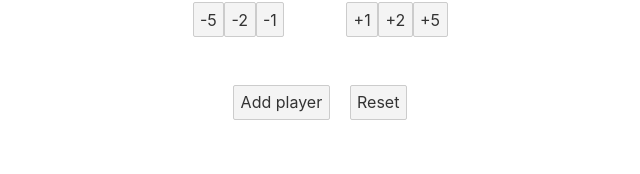
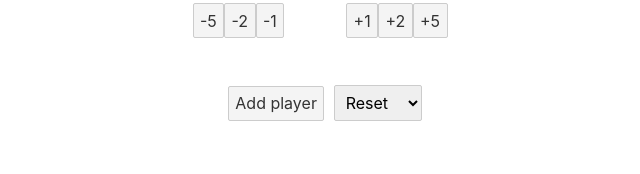
Before and after one commit to ciscoheat/scorecounter, a Svelte app: page / in a window 1280 px wide. Shown: the part 126-300 px from the top of the page, without its empty margins (320-960 px from the left). Built offline with nearby package versions, Linux system fonts and the light colour scheme.

Commit message:
Only scores can now be reset. Timer panel sticky.

```diff
--- a/src/App.svelte
+++ b/src/App.svelte
@@ -68,6 +68,18 @@
 		game.players.add()
 		focusOnLastInputField()
 	}
+
+	let resetType
+	const reset = () => {
+		if(resetType == '' || !window.confirm('Are you sure?')) return
+
+		game.reset(resetType)
+
+		if(resetType == 'all')
+			focusOnLastInputField()
+
+		resetType = ''
+	}
 </script>
 
 <header>
@@ -95,7 +107,11 @@
 </main>
 <footer>
 	<button on:click={addPlayer}>Add player</button>
-	<button on:click={() => {if(window.confirm('Are you sure?')) {game.reset(); focusOnLastInputField(); }}}>Reset</button>
+	<select bind:value={resetType} on:change={reset}>
+		<option value="">Reset</option>
+		<option value="scores">Scores</option>
+		<option value="all">All</option>
+	</select>
 </footer>
 
 <Message message={message} />
@@ -103,7 +119,11 @@
 
 <style lang="scss">
 	header {
+		position: sticky;
+		top: 0;
 		padding-top: 10px;
+		border-bottom: 1px solid #ddd;
+		background-color: #fcfcfc;
 	}
 
 	main {
@@ -171,9 +191,14 @@
 	footer {
 		display: flex;
 		justify-content: center;
+		align-items: baseline;
 
 		button {
 			margin: 10px;
+		}
+
+		select {
+			height: 36px;
 		}
 	}
 
--- a/src/store.ts
+++ b/src/store.ts
@@ -48,10 +48,15 @@ export const game = {
             points.update(p => p.filter(p1 => p1.playerId != id))
         }
     },
-    reset: () => {
+    reset: (type : 'all' | 'scores') => {
         const state = initialState()
-        players.set(state.players)
-        points.set(state.points)
-        timer.set(state.timer)
+
+        if(type == 'all' || type =='scores')
+            points.set(state.points)
+
+        if(type == 'all') {
+            players.set(state.players)
+            timer.set(state.timer)
+        }
     }
 }
```
